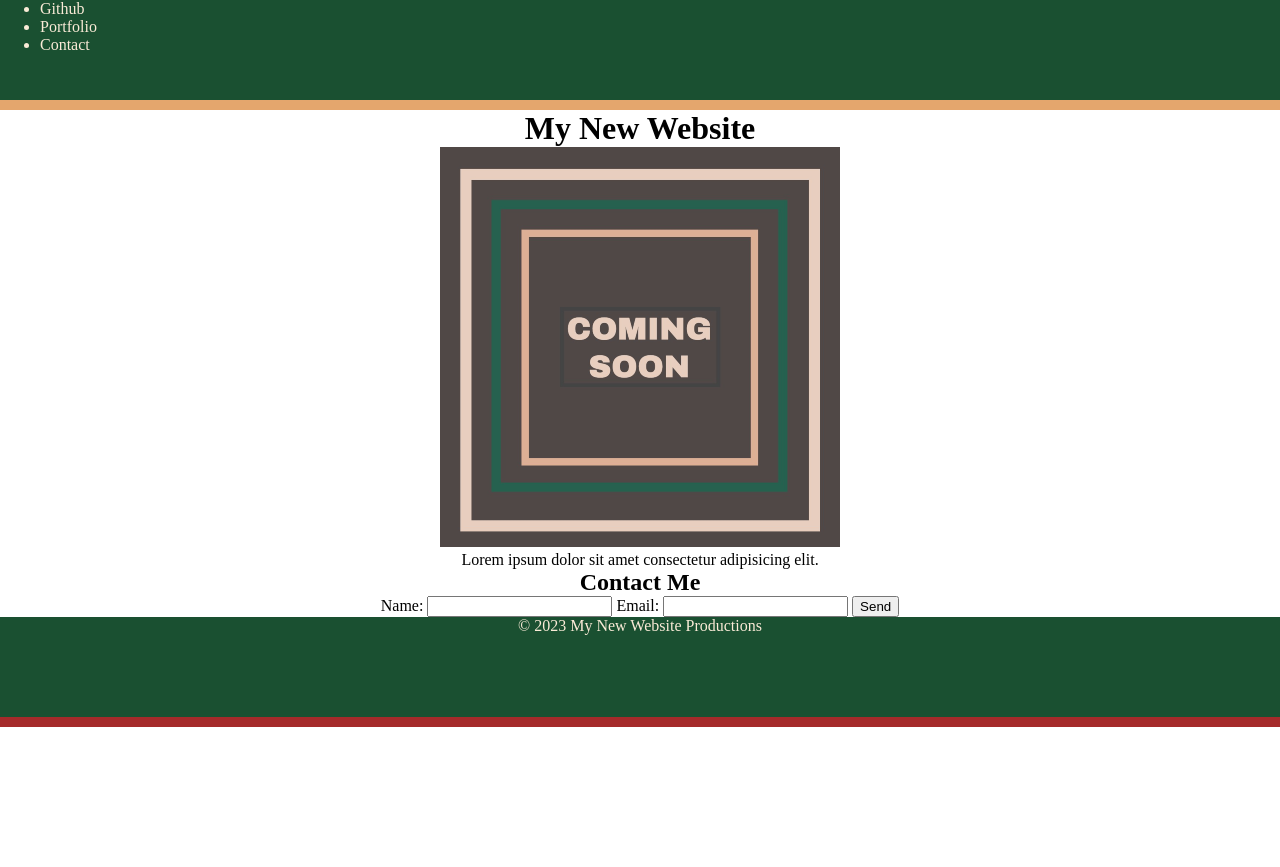
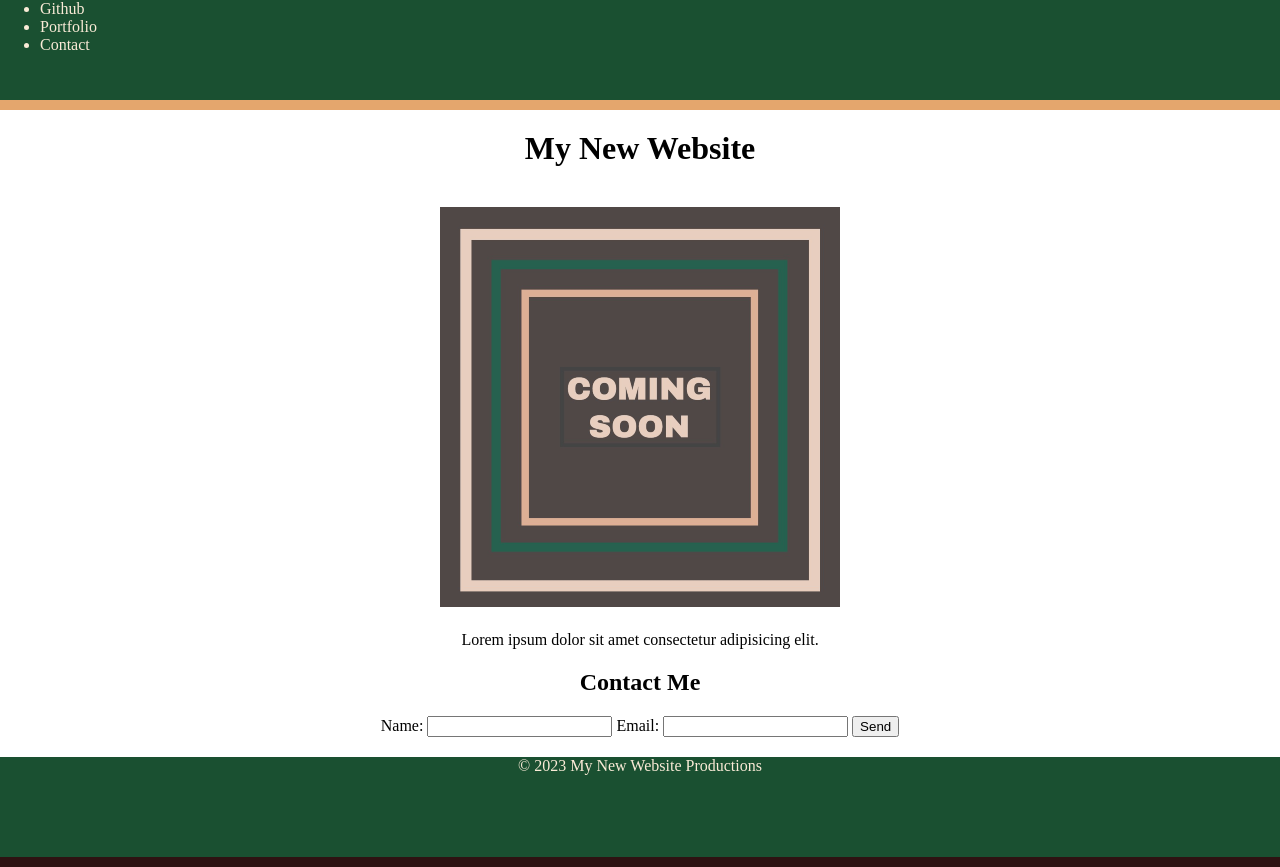
Before and after one commit to LisaLReynolds/miniProject01LandingPage, a plain HTML site: page index.html in a window 1280 px wide. Before the commit the page ends 800 px from the top, so only its background shows below. Drawn offline with Linux system fonts and the light colour scheme.

Commit message:
updated margins

```diff
--- a/assets/css/style.css
+++ b/assets/css/style.css
@@ -20,10 +20,28 @@ main {
     text-align: center;
 }
 
+h1 {
+
+    font-size: 2em;
+    margin: 20px;
+}
+
+img {
+    margin: 20px;
+}
+
+.contact {
+    margin: 20px;
+}
+
+.contact h2 {
+   margin: 20px;
+}
+
 footer {
 
     height: 100px;
-    border-bottom: 10px solid brown;
+    border-bottom: 10px solid rgb(46, 18, 18);
     background-color: rgb(26, 80, 49);
     color: antiquewhite;
     text-align: center;
--- a/index.html
+++ b/index.html
@@ -19,7 +19,7 @@
         <h1>My New Website</h1>
         <img src="./assets/images/image-1.png" alt="Coming Soon">
         <p>Lorem ipsum dolor sit amet consectetur adipisicing elit.</p>
-        <section>
+        <section class="contact">
             <h2>Contact Me</h2>
             <form>
                 <label for="name">Name:</label>
```
